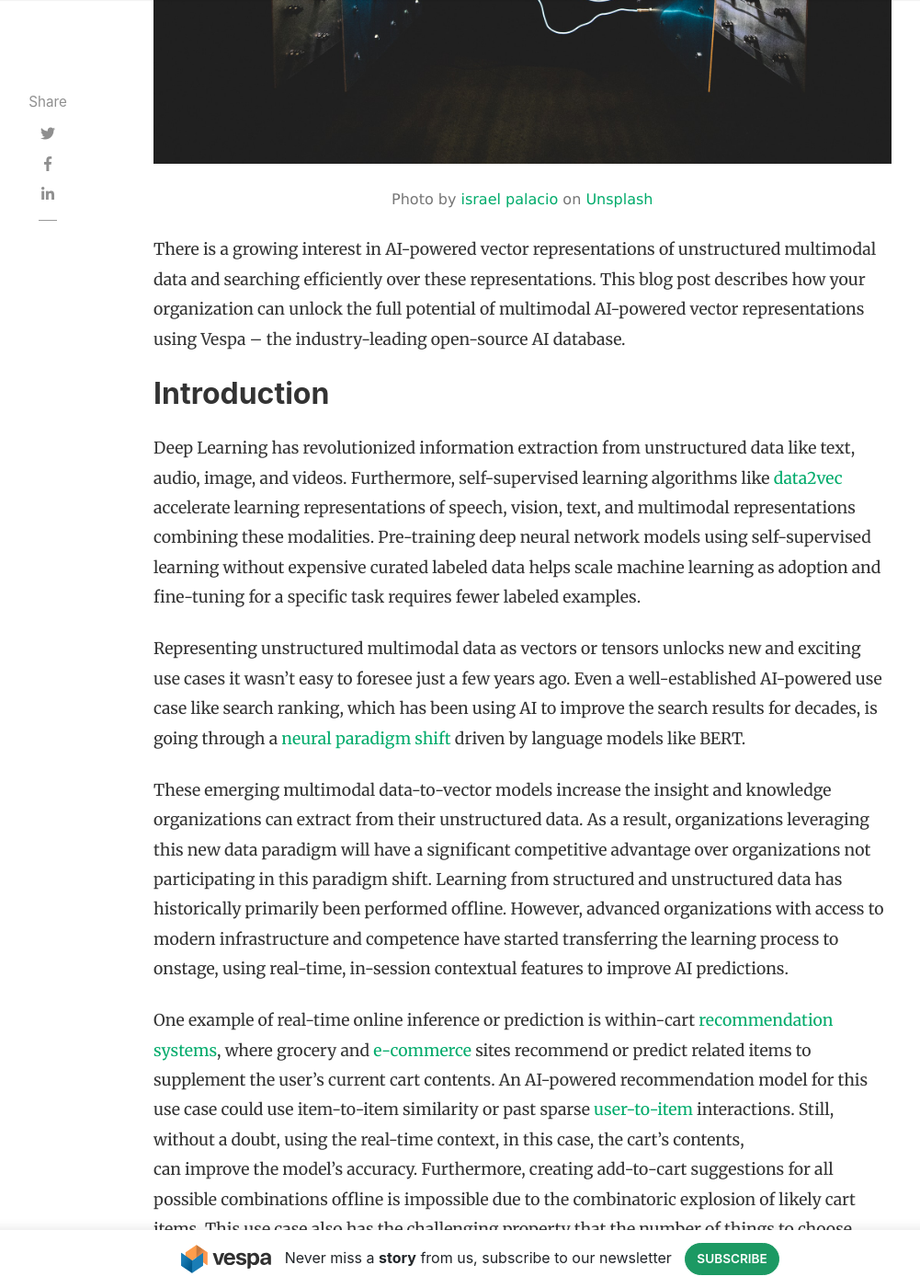
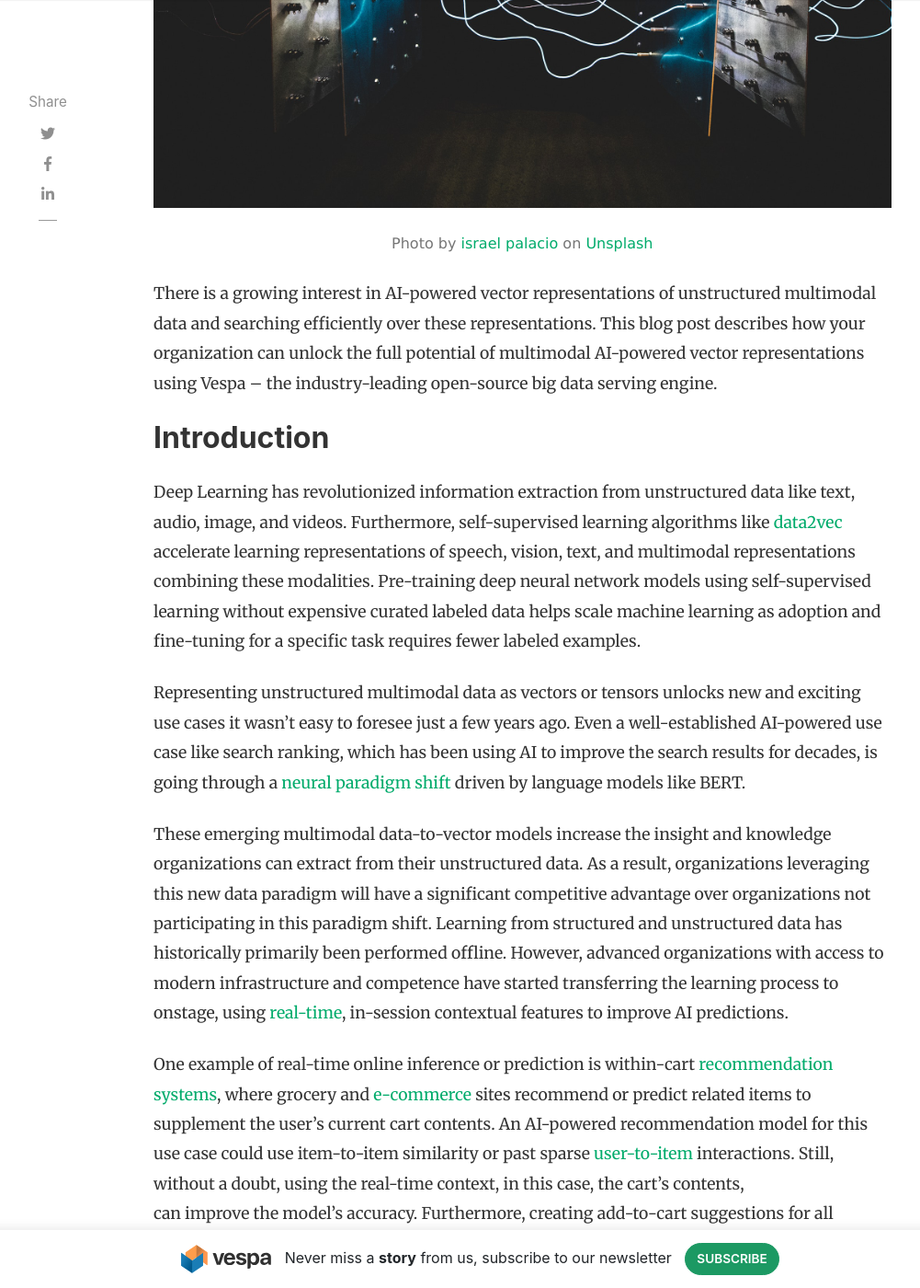
Before and after one commit to vespa-engine/blog, a Jekyll site: the page built from _posts/2022-07-01-vespa-managed-vector-search.md, in a window 1280 px wide and 1400 px high, scrolled down 812 px. Shown: the whole window at 92% size, without its empty margins (118-1119 px from the left). Built offline with Jekyll 4.4.1, drawn with Linux system fonts in a browser that asks for light colours; nearby versions of some CDN libraries; comment, search, counter and statistics services are not loaded; some of the changed lines change nothing that is shown; some of the changed text lies outside the part shown.

Commit message:
change name

```diff
--- a/_posts/2022-07-01-vespa-ai-database.md
+++ b/_posts/2022-07-01-vespa-managed-vector-search.md
@@ -1,14 +1,14 @@
 ---
 layout: post
-title: Vespa - The open-source AI Database
+title: Managed Vector Search using Vespa Cloud
 date: '2022-07-01'
-categories: []
+categories: [Vespa Cloud]
 tags: []
 image: assets/2022-07-01-vespa-ai-database/israel-palacio-ImcUkZ72oUs-unsplash.jpg
 author: jobergum
 skipimage: true
 excerpt: >
-    This blog post describes how your organization can unlock the full potential of multimodal AI-powered vector representations using Vespa -- the industry-leading open-source AI database.
+    This blog post describes how your organization can unlock the full potential of multimodal AI-powered vector representations using Vespa -- the industry-leading open-source big data serving engine.
 ---
 
 <img src="/assets/2022-07-01-vespa-ai-database/israel-palacio-ImcUkZ72oUs-unsplash.jpg"/>
@@ -17,7 +17,7 @@
 </p>
 
 There is a growing interest in AI-powered vector representations of unstructured multimodal data
-and searching efficiently over these representations. This blog post describes how your organization can unlock the full potential of multimodal AI-powered vector representations using Vespa -- the industry-leading open-source AI database.
+and searching efficiently over these representations. This blog post describes how your organization can unlock the full potential of multimodal AI-powered vector representations using Vespa -- the industry-leading open-source big data serving engine.
 
 ## Introduction
 
@@ -34,11 +34,20 @@
 is going through a [neural paradigm shift](https://blog.vespa.ai/pretrained-transformer-language-models-for-search-part-1/)
 driven by language models like BERT.
 
-These emerging multimodal data-to-vector models increase the insight and knowledge organizations can extract from their unstructured data. As a result, organizations leveraging this new data paradigm will have a significant competitive advantage over organizations not participating in this paradigm shift. Learning from structured and unstructured data has historically primarily been performed offline. However, advanced organizations with access to modern infrastructure and competence have started transferring the learning process to onstage, using real-time, in-session contextual features to improve AI predictions.
+These emerging multimodal data-to-vector models increase the insight and knowledge organizations can
+extract from their unstructured data. As a result, organizations leveraging this
+new data paradigm will have a significant competitive advantage over organizations
+not participating in this paradigm shift.
+Learning from structured and unstructured data has historically
+primarily been performed offline.
+However, advanced organizations with access to modern infrastructure
+and competence have started transferring the learning process to onstage,
+using [real-time](https://huyenchip.com/2022/01/02/real-time-machine-learning-challenges-and-solutions.html),
+in-session contextual features to improve AI predictions.
 
 One example of real-time online inference or prediction is within-cart
-[recommendation systems](https://docs.vespa.ai/en/tutorials/news-1-getting-started.html), where grocery and
-[e-commerce](https://blog.vespa.ai/e-commerce-search-and-recommendation-with-vespaai/) sites recommend or predict
+[recommendation systems](https://docs.vespa.ai/en/tutorials/news-1-getting-started.html),
+where grocery and [e-commerce](https://blog.vespa.ai/e-commerce-search-and-recommendation-with-vespaai/) sites recommend or predict
 related items to supplement the user's current cart contents.
 An AI-powered recommendation model for this use case could use item-to-item similarity
 or past sparse [user-to-item](https://docs.vespa.ai/en/tutorials/news-1-getting-started.html) interactions.
@@ -53,7 +62,7 @@
 over billions of data items with low user-time serving latency constraints
 is one of the most [challenging problems in computing](https://blog.vespa.ai/the-hardest-problem-in-computing/).
 
-## Vespa - The open-source AI Database
+## Vespa - Serving Engine
 Vespa, the open-source big data serving engine, specializes in making it easy for an
 any-sized organization to move AI inference computations online at scale without investing a significant amount of resources in building infrastructure and technology. Vespa is a distributed computation engine that can scale in any dimension.
 
@@ -63,9 +72,9 @@
 - Scale with query volume using state-of-the-art retrieval and index structures and fully use modern hardware stacks.
 
 In Vespa, AI is a first-class citizen and not an after-thought. The following Vespa primitives are the
-foundational building blocks for building an online AI Database.
+foundational building blocks for building an online AI serving engine:
 
-- **Database CRUD operations at scale**. Dataset sizes vary across organizations and use cases. Handling fast-paced evolving datasets is one of Vespa's core strengths. Returning to our in-cart recommendation system for a moment, handling in-stock status updates, price changes, or real-time click feedback can dramatically improve the experience - imagine recommending an item out of stock? A lost revenue opportunity and a negative user experience.
+- **CRUD operations at scale**. Dataset sizes vary across organizations and use cases. Handling fast-paced evolving datasets is one of Vespa's core strengths. Returning to our in-cart recommendation system for a moment, handling in-stock status updates, price changes, or real-time click feedback can dramatically improve the experience - imagine recommending an item out of stock? A lost revenue opportunity and a negative user experience.
 - **Document Model**. Vespa's document model supports structured and unstructured field types, including tensor fields representing single-order dense vectors. Vespa's [tensor storage and compute engine](https://blog.vespa.ai/computing-with-tensors/)
 is built from the ground up.
 The document model with tensor also enables [feature-store](https://blog.vespa.ai/parent-child-joins-tensors-content-recommendation/) functionality, accessing real-time features close to the data.
@@ -99,10 +108,12 @@
 - Vespa Cloud Auto-Scaling and pricing, optimizing the deployment cost by auto-scaling by resource usage
 - Interacting with Vespa Cloud - indexing your vector data and searching it at scale.
 
-A 768 dimensional vector dataset, with 5M data points, deployed in Vespa Cloud production region, with redundancy supports thousands
-of puts and queries per second concurrently for as low as $3.36 per hour.
+For only $3,36 per hour, your organization can store and search 5M 768 dimensional vectors,
+deployed in Vespa Cloud production zones with high availability, supporting thousands
+of inserts and queries per second.
 
-With this sample application, you have a great starting point for building next-generation AI-powered applications, such as:
+With this Vector search sample application, you have a great starting point for
+building next-generation AI-powered applications, such as:
 
 - [State-of-the-art text ranking](https://github.com/vespa-engine/sample-apps/blob/master/msmarco-ranking/passage-ranking.md):
 Vector search with AI-powered representations built on NLP Transformer models for candidate retrieval.
```
